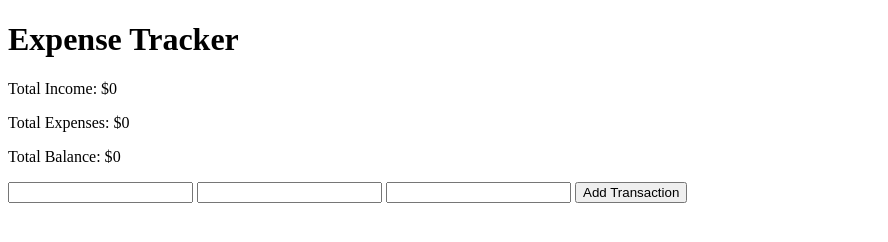
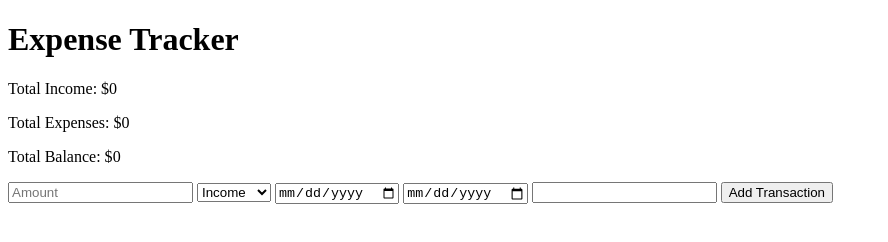
Before and after one commit to Yasmina-Maddah/Expense-Tracker, a plain HTML site: page index.html in a window 1280 px wide. Shown: the whole page, without its empty margins (0-888 px from the left). Drawn offline with Linux system fonts and the light colour scheme.

Commit message:
Builded the complementary part of the structure & linked the js file

```diff
--- a/index.html
+++ b/index.html
@@ -17,11 +17,18 @@
     </div>
 
     <form>
-        <input></input>
-        <input></input>
-        <input></input>
+        <input type="number" placeholder="Amount" required></input>
+        <select class="type">
+            <option value="income">Income</option>
+            <option value="expense">Expense</option>
+        </select>
+        <input type = "date"></input>
+        <input type = "date"></input>
+        <input type = "text"></input>
 
         <button>Add Transaction</button>
     </form>
+
+    <script src="scripts/script.js"></script>
 </body>
 </html>
--- a/styles/style.css
+++ b/styles/style.css
@@ -0,0 +1,4 @@
+.container {
+    width: 400px;
+    margin: auto;
+}
```
